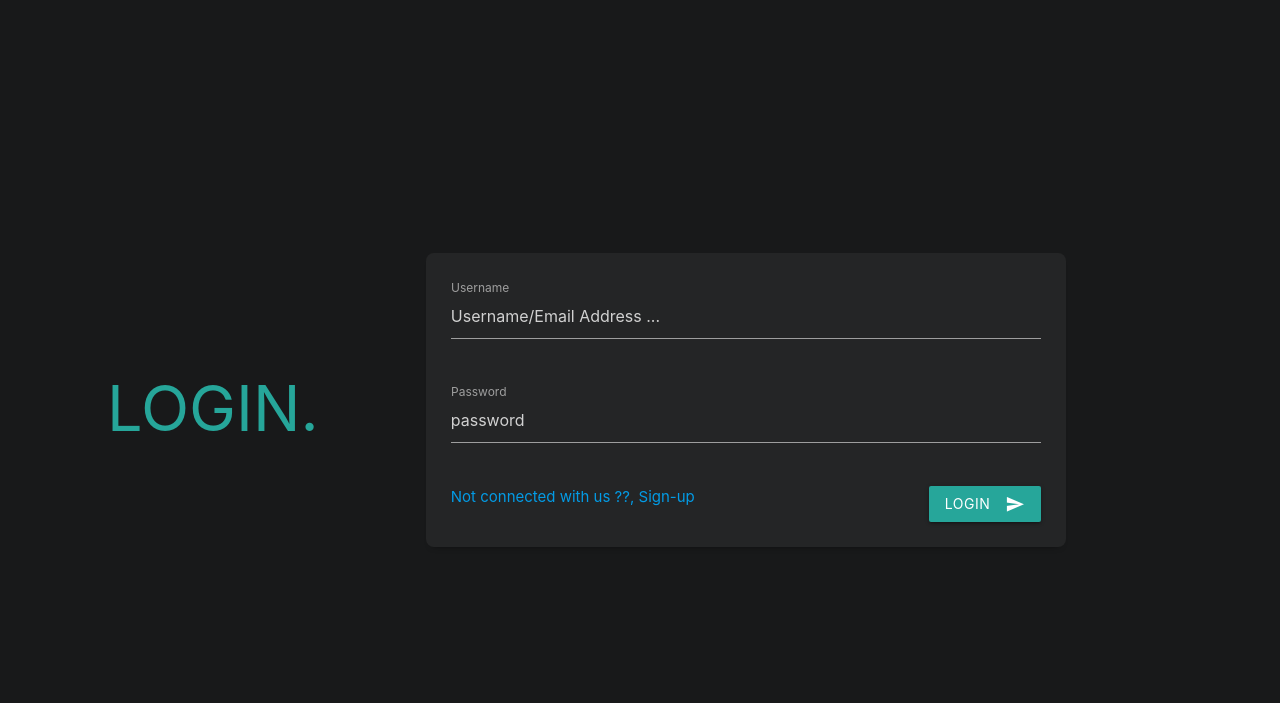
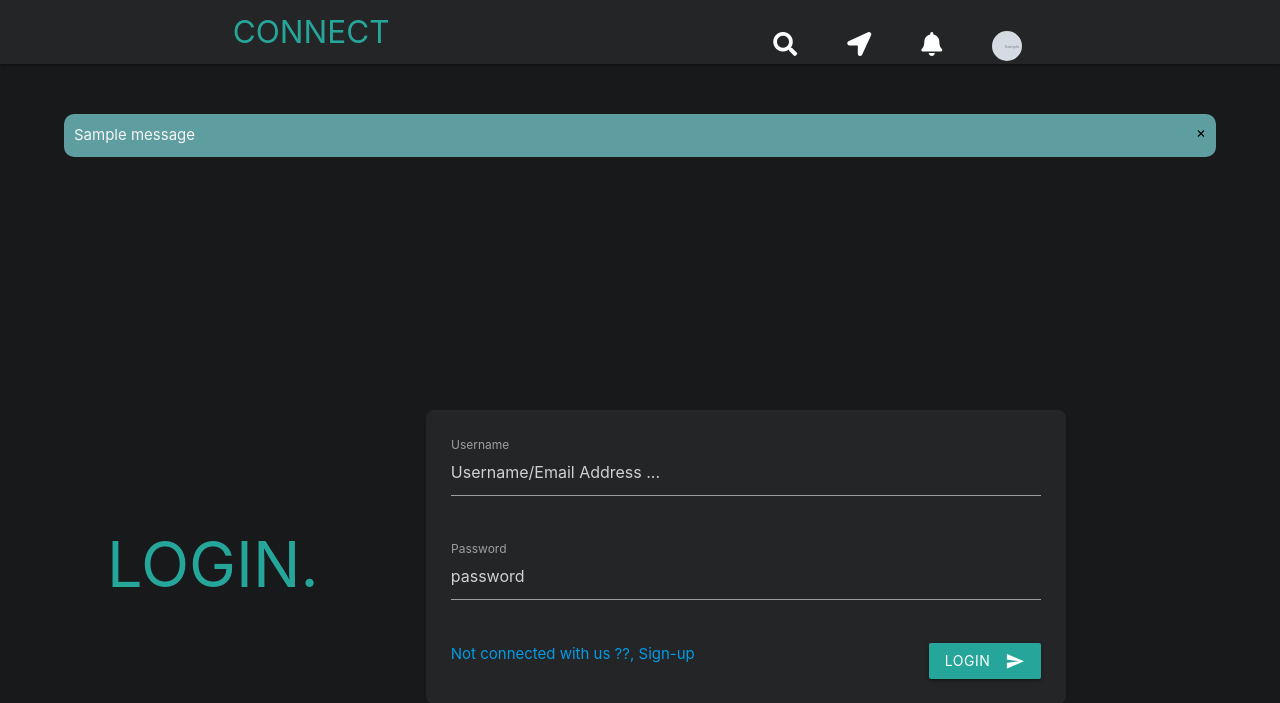
Before and after one commit to manav2000/CONNECT-social-media-app, a Django app: page /login/ in a window 1280 px wide. Shown: the top 703 px of the page. Before the commit the page ends 522 px from the top, so only its background shows below. Run offline with Django 3.2, Linux system fonts and the light colour scheme; a user stored in the database is signed in; tables that the repository leaves empty hold one stand-in row (values such as "Sample post"); grey boxes marked "Sample" are stand-in pictures; one stand-in notice (Sample message) is shown; some libraries are stand-ins or nearby versions.

Commit message:
added messages

```diff
--- a/connect/views.py
+++ b/connect/views.py
@@ -4,6 +4,7 @@ from django.contrib.auth.decorators import login_required
 from django.contrib.auth import login, logout, authenticate
 from django.contrib.postgres.search import SearchVector, SearchRank, SearchQuery, TrigramSimilarity
 from django.contrib.auth.models import User
+from django.contrib import messages
 
 from .forms import LoginForm, UserRegistrationForm, SearchProfileForm
 from posts.forms import CommentForm
@@ -54,11 +55,13 @@ def user_login(request):
             if user is not None:
                 if user.is_active:
                     login(request, user)
+                    messages.success(
+                        request, 'WELCOME {}'.format(user.username))
                     return redirect('posts:home')
                 else:
-                    return HttpResponse('ACCOUNT IS NOT ACTIVE')
+                    return messages.error(request, 'This account is not active')
             else:
-                return HttpResponse('U DO NOT HAVE AN ACCOUNT PLEASE LOGIN')
+                return messages.error(request, "LOOK'S LIKE U DO NOT HAVE AN ACCOUNT, PLEASE SIGNUP")
     else:
         form = LoginForm()
     return render(request, 'auth/login.html', {
@@ -74,7 +77,8 @@ def user_signup(request):
             new_user.set_password(form.cleaned_data['password'])
             new_user.save()
             Profile.objects.create(user=new_user)
-            return HttpResponse('ACCOUNT WAS SUCCESSFULLY CREATED')
+            messages.success(request, 'ACCOUNT WAS SUCCESSFULLY CREATED')
+            return redirect('login')
     else:
         form = UserRegistrationForm()
     return render(request, 'auth/signup.html', {
@@ -85,4 +89,5 @@ def user_signup(request):
 @login_required
 def user_logout(request):
     logout(request)
-    return HttpResponse('U WERE LOGGED OUT SUCCESSFULLY')
+    messages.success(request, 'U WERE LOGGED OUT SUCCESSFULLY')
+    return redirect('login')
--- a/static/css/base.css
+++ b/static/css/base.css
@@ -124,3 +124,21 @@ nav {
 /* .collapsible-body {
 
 } */
+
+.alert-success {
+    background: lightgreen;
+    padding: 5px;
+    border-radius: 10px;
+}
+
+.alert-error {
+    background: lightcoral;
+    padding: 5px;
+    border-radius: 10px;
+}
+
+.close {
+    background: transparent;
+    border: none;
+    float: right;
+}
--- a/templates/auth/login.html
+++ b/templates/auth/login.html
@@ -1,15 +1,11 @@
-<!DOCTYPE html>
-<html lang="en">
-<head>
-    <meta charset="UTF-8">
-    <meta name="viewport" content="width=device-width, initial-scale=1.0">
-    <title>LOGIN</title>
-    {% load static %}
+{% extends 'base.html' %}
+
+{% load static %}
+{% block head_css_site %}
     <link rel="stylesheet" href="{% static 'css/auth/form.css' %}">
-    <link href="https://fonts.googleapis.com/icon?family=Material+Icons" rel="stylesheet">
-    <link rel="stylesheet" href="https://cdnjs.cloudflare.com/ajax/libs/materialize/1.0.0/css/materialize.min.css">
-</head>
-<body>
+{% endblock head_css_site %}
+
+{% block body_profile %}
     <div class="row" id="form-container">
         <div>
             <h1>LOGIN.</h1>
@@ -36,7 +32,4 @@
             </div>
         </form>
     </div>
-
-    <script src="https://cdnjs.cloudflare.com/ajax/libs/materialize/1.0.0/js/materialize.min.js"></script>
-</body>
-</html>
+{% endblock body_profile %}
--- a/templates/auth/signup.html
+++ b/templates/auth/signup.html
@@ -10,6 +10,7 @@
     <link rel="stylesheet" href="https://cdnjs.cloudflare.com/ajax/libs/materialize/1.0.0/css/materialize.min.css">
 </head>
 <body>
+    {% include 'messages.html' %}
     <div class="row" id="form-container">
         <div>
             <h1>Let's CONNECT.</h1>
--- a/templates/base.html
+++ b/templates/base.html
@@ -40,6 +40,7 @@
         </div>
     </nav>
     {% endif %}
+    {% include 'messages.html' %}
 
     {% block body_profile %}
     {% endblock body_profile %}
--- /dev/null
+++ b/templates/messages.html
@@ -0,0 +1,17 @@
+{% if messages %}
+    {% for message in messages %}
+    <div class="alert alert-{{ message.tags }} alert-dismissible fade show" role="alert" style="margin: auto;margin-top: 50px;width: 90%; background: cadetblue;padding: 10px;border-radius: 10px;color: whitesmoke;">
+        {{ message }}
+        <button type="button" class="close" data-dismiss="alert" aria-label="Close" style="float: right;background: transparent;border: none;cursor:pointer;">
+            <span aria-hidden="true">&times;</span>
+        </button>
+    </div>
+    {% endfor %}
+{% endif %}
+
+<script>
+    document.querySelector('button.close').addEventListener('click', function(e) {
+        var target = e.target;
+        target.parentNode.parentNode.remove();
+    });
+</script>
```
